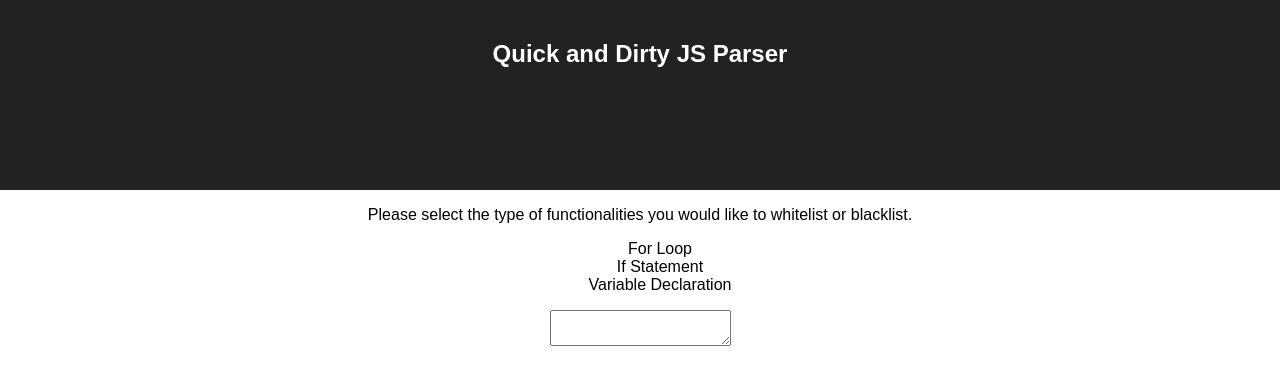
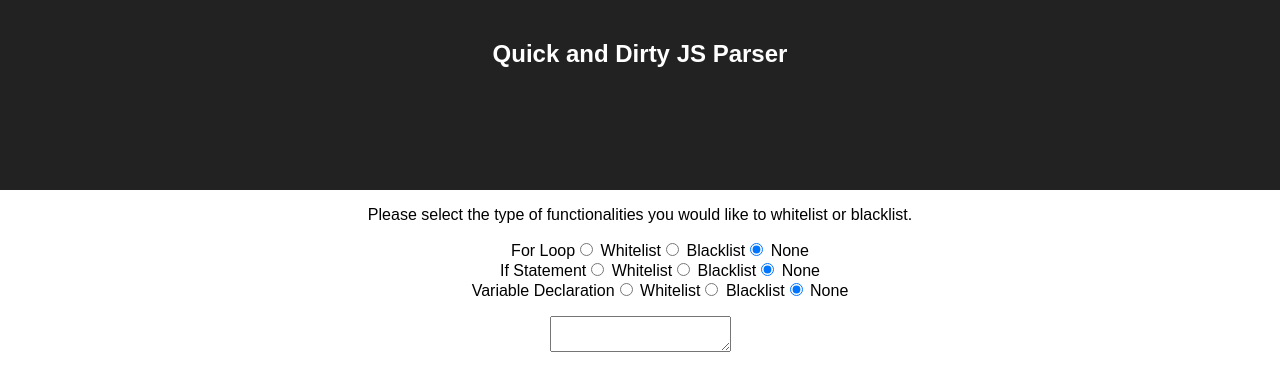
Before and after one commit to alnguyen/js-parser, a React (Create React App) app: page / in a window 1280 px wide. Shown: the top 388 px of the page. Built offline with nearby package versions, Linux system fonts and the light colour scheme.

Commit message:
list handling

```diff
--- a/src/App.js
+++ b/src/App.js
@@ -6,7 +6,6 @@ import {
 import './App.css';
 
 export const defaultState = {
-  availableFunctionality: FUNCTIONALITIES,
   blacklist: [],
   userInput: '',
   whitelist: []
@@ -18,18 +17,83 @@ export class App extends Component {
     this.state = defaultState
   }
 
-  handleChange = (evt) => {
+  handleInputChange = (evt) => {
     const userInput = evt.target.value
     this.setState({userInput})
   }
 
+  handleOptionChange = (evt) => {
+    const { name, value } = evt.target
+    const { blacklist, whitelist } = this.state
+    let newBList = blacklist.slice(0)
+    let newWList = whitelist.slice(0)
+    let bIdx
+    let wIdx
+    switch(value) {
+      case 'none':
+        bIdx = blacklist.indexOf(name)
+        wIdx = whitelist.indexOf(name)
+        if (bIdx !== -1) newBList.splice(bIdx, 1)
+        if (wIdx !== -1) newWList.splice(wIdx, 1)
+        this.setState({blacklist: newBList, whitelist: newWList})
+        break
+      case 'blacklist':
+        newBList.push(name)
+        wIdx = whitelist.indexOf(name)
+        if (wIdx !== -1) newWList.splice(wIdx, 1)
+        this.setState({blacklist: newBList, whitelist: newWList})
+        break
+      case 'whitelist':
+        newWList.push(name)
+        bIdx = blacklist.indexOf(name)
+        if (bIdx !== -1) newBList.splice(bIdx, 1)
+        this.setState({blacklist: newBList, whitelist: newWList})
+        break
+      default:
+        return
+    }
+  }
+
+  isSelected = (func, list) => {
+    const { blacklist, whitelist } = this.state
+    switch(list) {
+      case 'whitelist':
+        return whitelist.indexOf(func) !== -1
+      case 'blacklist':
+        return blacklist.indexOf(func) !== -1
+      default:
+        return whitelist.indexOf(func) === -1 && blacklist.indexOf(func) === -1
+    }
+  }
+
   renderFunctionalityList () {
-    const { availableFunctionality } = this.state
-    const functionalities = Object.keys(availableFunctionality)
+    const functionalities = Object.keys(FUNCTIONALITIES)
     const renderFunctionality = functionalities.map((func, idx) => {
+      const option = FUNCTIONALITIES[func]
       return (
-        <li key={idx} className='functionality--item'>
-          {`${availableFunctionality[func].text}`}
+        <li key={option.value} className='functionality--item'>
+          <span className='functionality--item__text'>{`${option.text}`}</span>
+          <input
+            className='functionality--item__opt'
+            checked={this.isSelected(option.value, 'whitelist')}
+            type='radio'
+            name={option.value}
+            value='whitelist'
+            onChange={this.handleOptionChange} /> Whitelist
+          <input
+            className='functionality--item__opt'
+            checked={this.isSelected(option.value, 'blacklist')}
+            type='radio'
+            name={option.value}
+            value='blacklist'
+            onChange={this.handleOptionChange} /> Blacklist
+          <input
+            className='functionality--item__opt'
+            checked={this.isSelected(option.value, 'none')}
+            type='radio'
+            name={option.value}
+            value='none'
+            onChange={this.handleOptionChange} /> None
         </li>
       )
     })
@@ -41,11 +105,11 @@ export class App extends Component {
   }
 
   renderTextArea () {
-    const { handleChange, state } = this
+    const { handleInputChange, state } = this
 
     return (
       <textarea
-        onChange={handleChange}
+        onChange={handleInputChange}
         value={state.userInput}
       />
     )
--- a/src/constants/index.js
+++ b/src/constants/index.js
@@ -1,7 +1,7 @@
 export const FUNCTIONALITIES = {
-  forLoop: { text: 'For Loop', value: 'forLoop' },
-  ifStatement: { text: 'If Statement', value: 'ifStatement' },
-  variableDeclaration: { text: 'Variable Declaration', value: 'variableDeclaration'}
+  forLoop: { text: 'For Loop', value: 'forLoop', selected: 'none' },
+  ifStatement: { text: 'If Statement', value: 'ifStatement', selected: 'none' },
+  variableDeclaration: { text: 'Variable Declaration', value: 'variableDeclaration', selected: 'none'}
 }
 
 export const INSTRUCTIONS = `Please select the type of functionalities you would like to whitelist or blacklist.`
```
Also changed, not shown: 1 other file (tests, documents, lock files or other folders).
